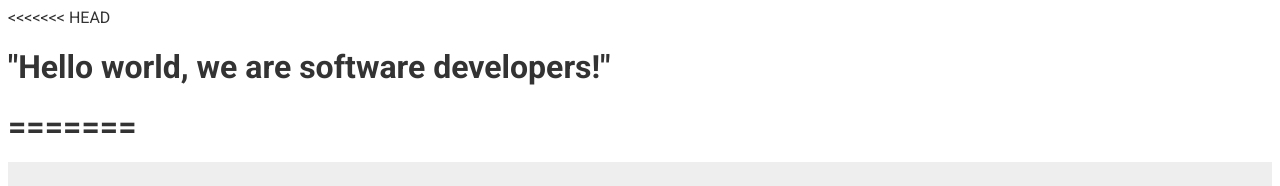
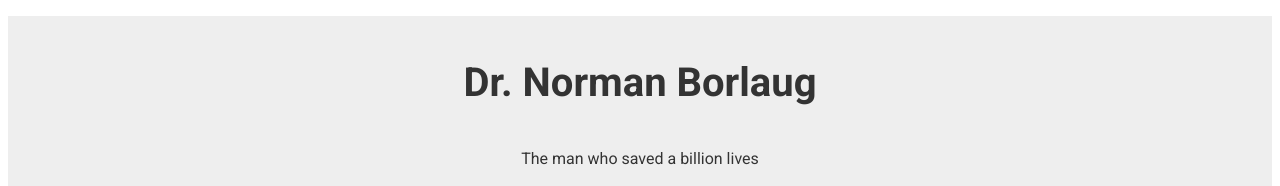
Before and after one commit to MarioBatalha/microverse-landing-page, a plain HTML site: page index.html in a window 1280 px wide. Shown: the top 186 px of the page. Drawn offline with Linux system fonts and the light colour scheme.

Commit message:
Update index.html

```diff
--- a/index.html
+++ b/index.html
@@ -8,9 +8,7 @@
 		<title>Tribute page</title>
 	</head>
 	<body>
-<<<<<<< HEAD
-	<h1>"Hello world, we are software developers!"<h1>
-=======
+
 		<main id="main">
 			<h1 id="title">Dr. Norman Borlaug</h1>
 			<p>The man who saved a billion lives</p>
```
